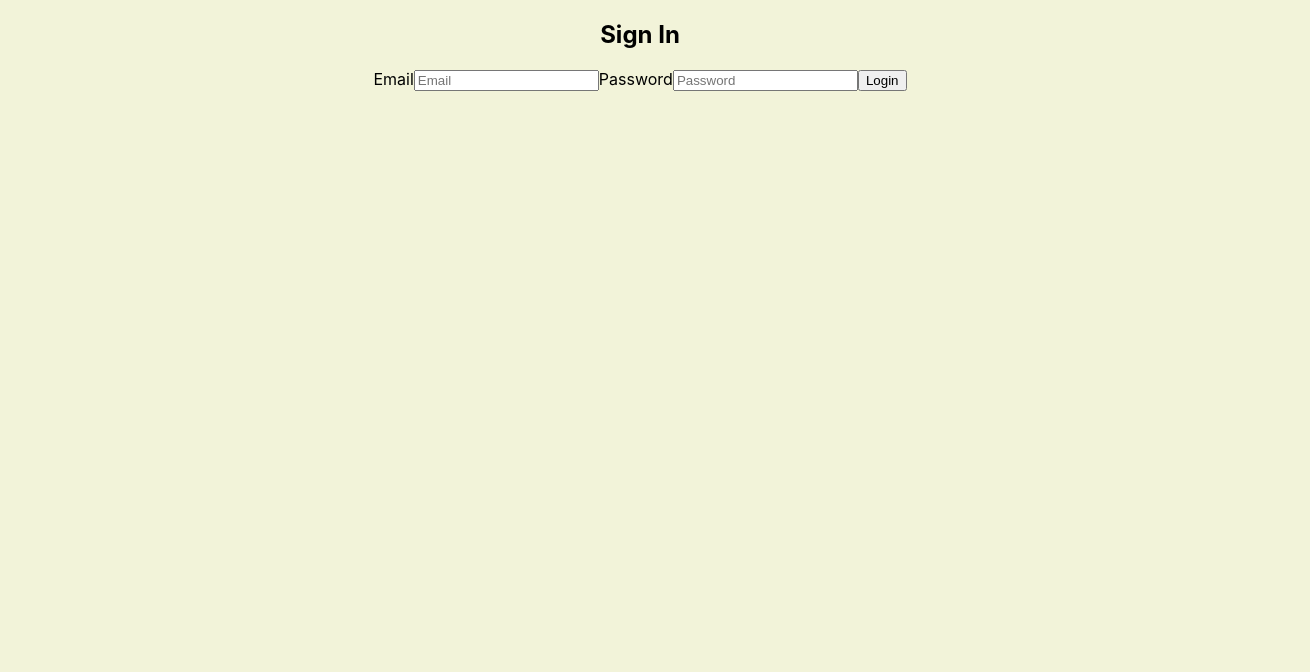
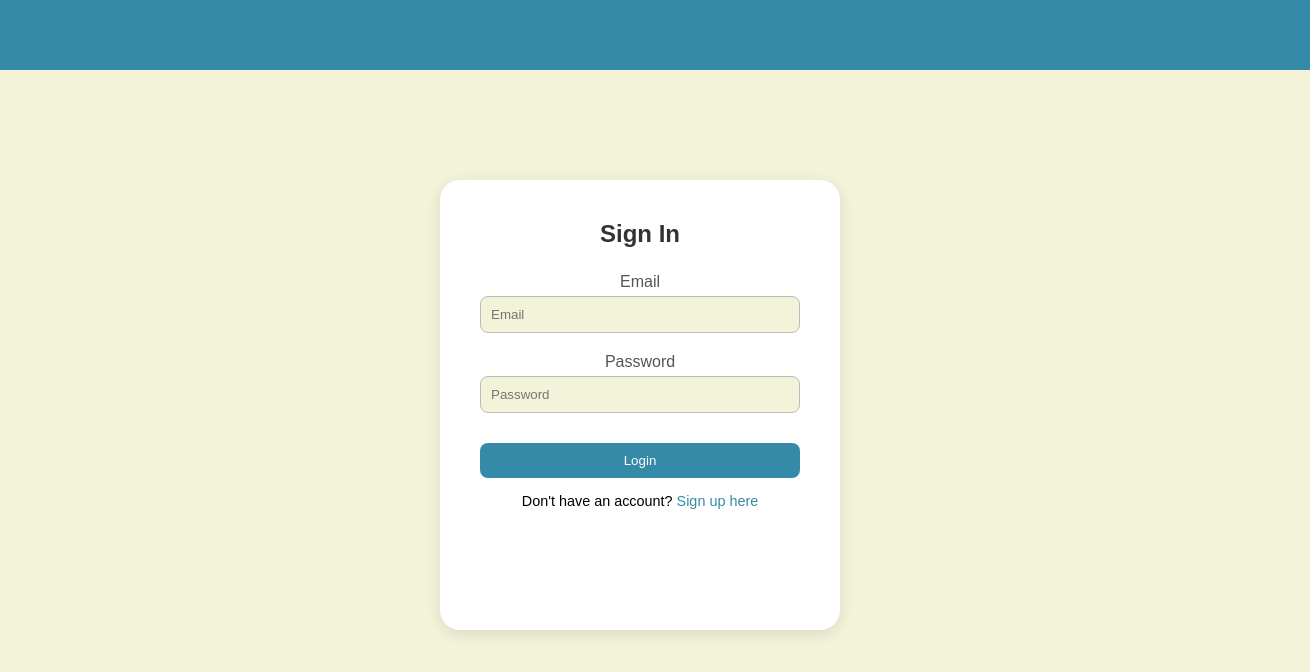
Before and after one commit to zainabsirajo50/Echo-Alert, a React (Create React App) app: page /login in a window 1280 px wide. Shown: the top 672 px of the page, 1310 px wide, since content can reach past the window. Built offline with nearby package versions, Linux system fonts and the light colour scheme.

Commit message:
login form styling added

```diff
--- a/src/pages/Login.js
+++ b/src/pages/Login.js
@@ -1,4 +1,5 @@
 import React, { useState } from 'react';
+import '../styles/Login.css';
 
 function Login() {
     const [email, setEmail] = useState('');
@@ -13,10 +14,13 @@ function Login() {
     };
 
     return (
-      <div>
+      <>
+      <header></header>
+      <div className="login-form">
         <h2>Sign In</h2>
 
         <form onSubmit={handleSubmit}>
+          <div className="form-group">
           <label>Email</label>
           <input
               name='email'
@@ -25,7 +29,9 @@ function Login() {
               value={email}
               required
           />
+        </div>
 
+        <div className="form-group">
           <label>Password</label>
           <input
               name='password'
@@ -35,9 +41,12 @@ function Login() {
               onChange={(e) => setPassword(e.target.value)}
               required
           />
-        <button type="submit">Login</button>
+        </div>
+        <button type="submit" className="submit-button">Login</button>
         </form>
+        <p className="signup-link">Don't have an account? <a href="/sign-up">Sign up here</a></p>
       </div>
+      </>
     );
   }
 
--- a/src/styles/Login.css
+++ b/src/styles/Login.css
@@ -0,0 +1,118 @@
+body {
+    font-family: Arial, sans-serif;
+    background-color: #F2F3D9;
+    margin: 0;
+    padding: 0;
+    display: flex;
+    flex-direction: column;
+    align-items: center;
+    height: 100vh;
+}
+
+header {
+    width: 100%;
+    height: 5%;
+    background-color: #348AA7;
+    color: white;
+    padding: 15px;
+    text-align: center;
+    font-size: 1.5em;
+    position: absolute;
+    top: 0;
+    left: 0;
+}
+
+footer {
+    width: 100%;
+    background-color: #348AA7;
+    color: white;
+    text-align: center;
+    padding: 10px 0;
+    position: relative;
+    bottom: 0;
+    margin-top: auto; /* Ensures footer is at the bottom */
+}
+
+.login-form {
+    background-color: white;
+    border-radius: 20px;
+    box-shadow: 0 4px 15px rgba(0, 0, 0, 0.1);
+    padding: 40px;
+    width: 400px;
+    height: 450px;
+    box-sizing: border-box;
+    margin-top: 180px;
+}
+
+.signup-form {
+    background-color: white;
+    border-radius: 20px;
+    box-shadow: 0 4px 15px rgba(0, 0, 0, 0.1);
+    padding: 40px;
+    width: 400px;
+    height: 550px;
+    box-sizing: border-box;
+    margin-top: 180px;
+}
+
+h2 {
+    color: #333;
+    margin: 0 0 25px;
+}
+
+.form-group {
+    margin-bottom: 20px;
+}
+
+label {
+    display: block;
+    margin-bottom: 5px;
+    color: #555;
+}
+
+input {
+    width: 100%;
+    padding: 10px;
+    border: 1px solid #bbb; /* Changed to a slightly darker color */
+    border-radius: 8px;
+    background-color: #F2F3D9;
+    transition: border-color 0.3s;
+    box-sizing: border-box;
+}
+
+input:focus {
+    border-color: #007bff;
+    outline: none;
+}
+
+.submit-button {
+    width: 100%;
+    padding: 10px;
+    background-color: #348AA7;
+    color: white;
+    border: none;
+    border-radius: 8px;
+    cursor: pointer;
+    transition: background-color 0.3s;
+    text-align: center;
+    margin-top: 10px;
+}
+
+.submit-button:hover {
+    background-color: #2a6e7e;
+}
+
+.signup-link {
+    text-align: center;
+    margin-top: 15px;
+    font-size: 0.9em;
+}
+
+.signup-link a {
+    color: #348AA7;
+    text-decoration: none;
+}
+
+.signup-link a:hover {
+    text-decoration: underline;
+}
```
Lines whose indentation alone changed are shown as unchanged.
